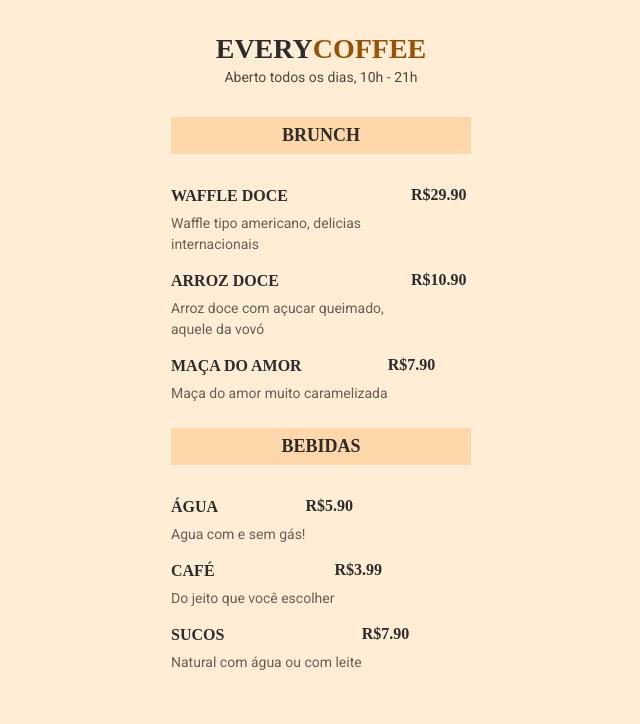
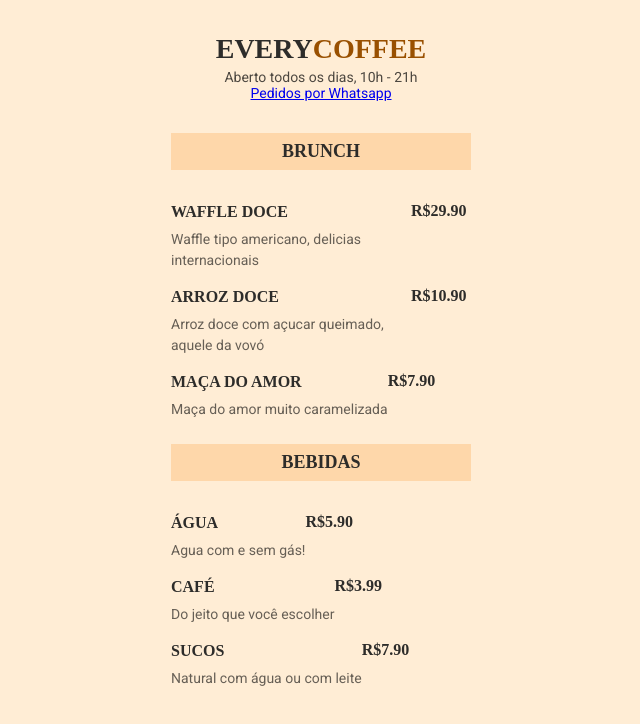
Before and after one commit to evertondebortoli/maratona_explorer, a plain HTML site: page index.html in a window 1280 px wide. Shown: the whole page, without its empty margins (319-959 px from the left). Drawn offline with Linux system fonts and the light colour scheme.

Commit message:
Update index.html

```diff
--- a/index.html
+++ b/index.html
@@ -17,6 +17,7 @@
   <header>
     <h1>Every<span>Coffee</span></h1>
     <p>Aberto todos os dias, 10h - 21h</p>
+        <p><a target="_blank" href="https://web.whatsapp.com/">Pedidos por Whatsapp</a></p>
   </header>
 
   <section>
```
